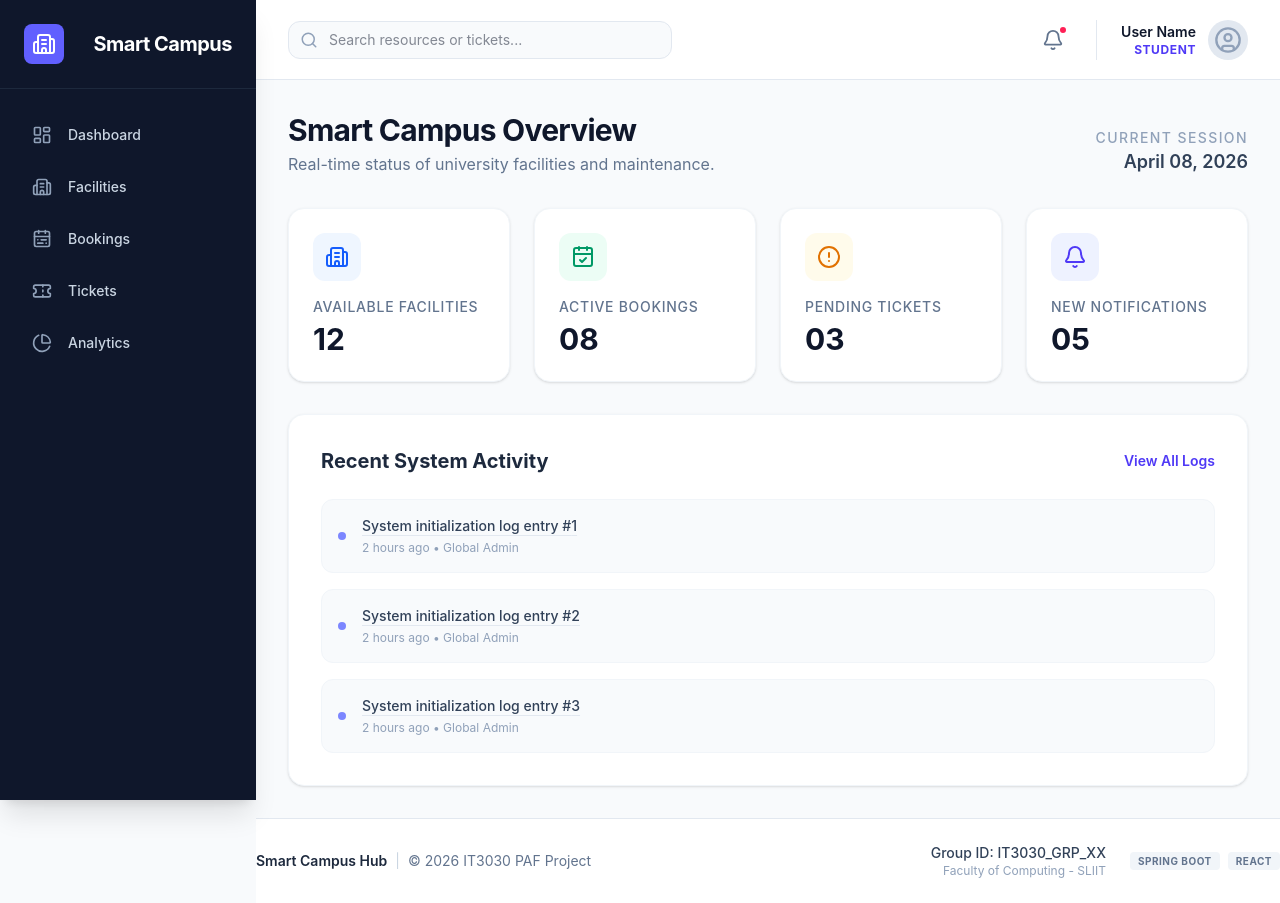
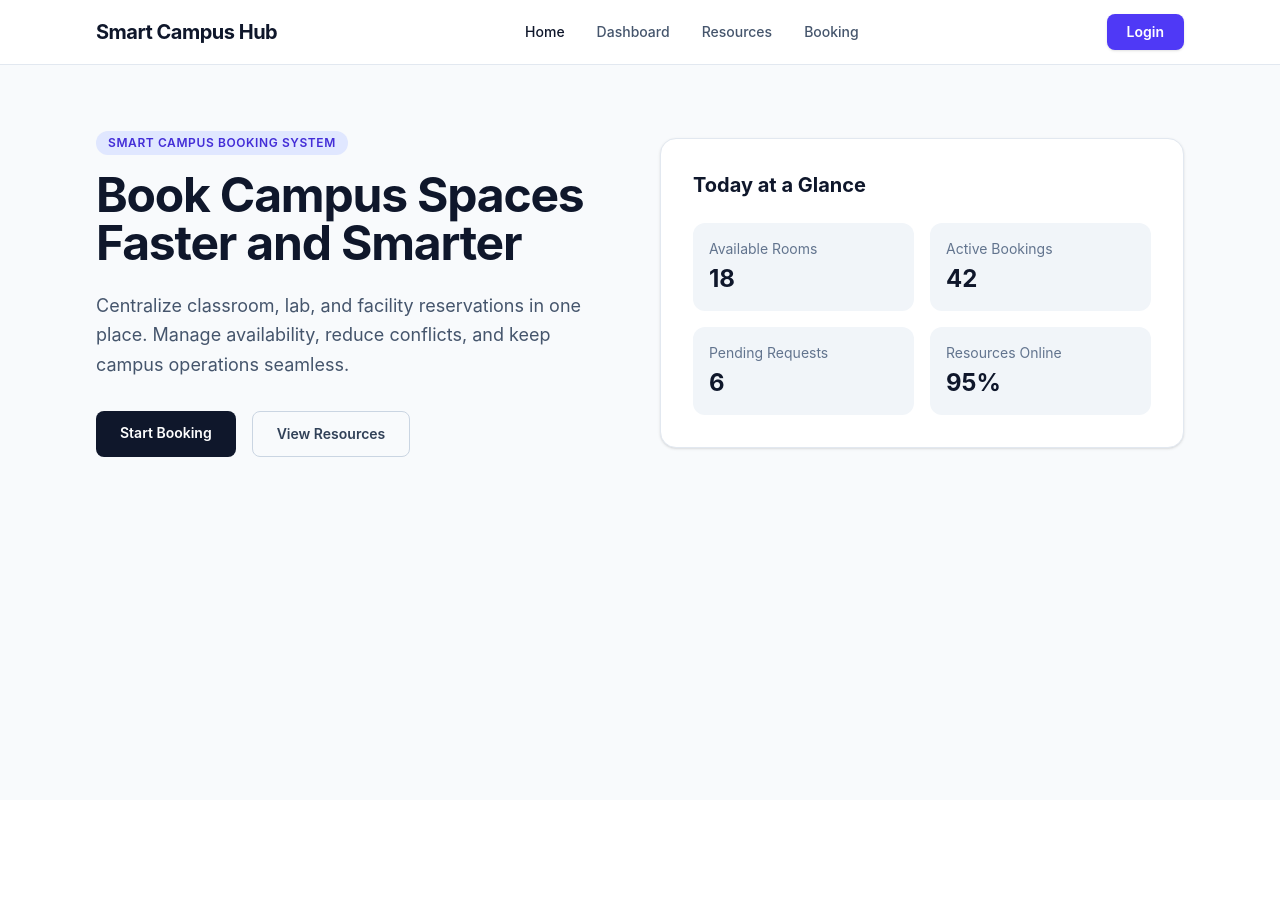
Before and after one commit to hirusha-03/it3030-paf-2026-smart-campus, a React (Vite) app in the folder frontend/smart-campus/: page / in a window 1280 px wide. After the commit the page ends 800 px from the top, so only its background shows below. Built offline with nearby package versions, Linux system fonts and the light colour scheme.

Commit message:
main landing page
set Homepage.jsx as landing page
set navigation to dashboard

```diff
--- a/frontend/smart-campus/src/App.jsx
+++ b/frontend/smart-campus/src/App.jsx
@@ -1,17 +1,31 @@
 import { BrowserRouter as Router, Routes, Route } from 'react-router-dom';
 import MainLayout from './layouts/MainLayout';
 import Home from './pages/Home';
+import HomePage from './pages/HomePage';
 import Tickets from './ticketMgmt/pages/Tickets';
 
 function App() {
   return (
     <Router>
-      <MainLayout>
-        <Routes>
-          <Route path="/" element={<Home />} />
-          <Route path="/tickets" element={<Tickets />} />
-        </Routes>
-      </MainLayout>
+      <Routes>
+        <Route path="/" element={<HomePage />} />
+        <Route
+          path="/dashboard"
+          element={(
+            <MainLayout>
+              <Home />
+            </MainLayout>
+          )}
+        />
+        <Route
+          path="/tickets"
+          element={(
+            <MainLayout>
+              <Tickets />
+            </MainLayout>
+          )}
+        />
+      </Routes>
     </Router>
   );
 }
--- a/frontend/smart-campus/src/components/Navbar.jsx
+++ b/frontend/smart-campus/src/components/Navbar.jsx
@@ -1,8 +1,10 @@
+import { NavLink } from 'react-router-dom';
+
 const navLinks = [
-  { label: 'Home', href: '#' },
-  { label: 'Dashboard', href: '#' },
+  { label: 'Home', to: '/' },
+  { label: 'Dashboard', to: '/dashboard' },
   { label: 'Resources', href: '#' },
-  { label: 'Booking', href: '#' },
+  { label: 'Booking', to: '/tickets' },
 ];
 
 const Navbar = () => {
@@ -14,7 +16,9 @@ const Navbar = () => {
         </div>
 
         <div className="hidden items-center gap-8 md:flex">
-          {navLinks.map((link) => (
+          {navLinks.map((link) => {
+            if (link.href) {
+              return (
                 <a
                   key={link.label}
                   href={link.href}
@@ -22,7 +26,23 @@ const Navbar = () => {
                 >
                   {link.label}
                 </a>
-          ))}
+              );
+            }
+
+            return (
+              <NavLink
+                key={link.label}
+                to={link.to}
+                className={({ isActive }) =>
+                  `text-sm font-medium transition-colors hover:text-slate-900 ${
+                    isActive ? 'text-slate-900' : 'text-slate-600'
+                  }`
+                }
+              >
+                {link.label}
+              </NavLink>
+            );
+          })}
         </div>
 
         {/* This button will later trigger the OAuth 2.0 login flow required for the assignment. */}
```
Lines whose indentation alone changed are shown as unchanged.
